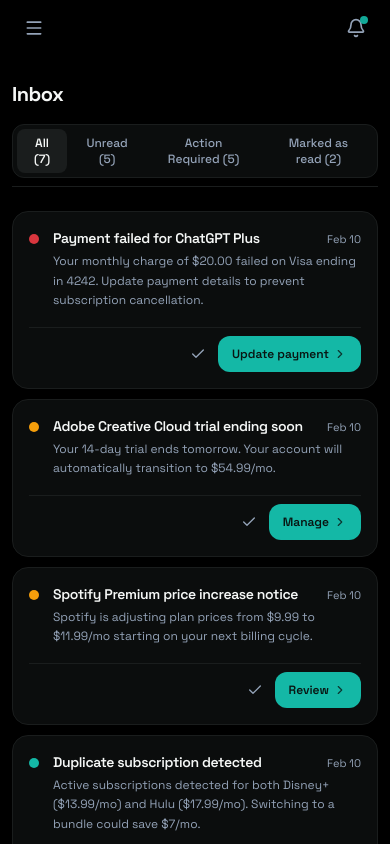
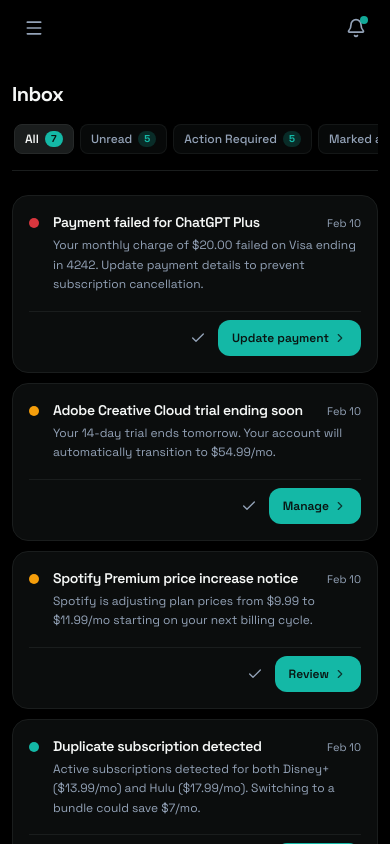
Before and after one commit to Annieberry25/subsync, a Next.js app: page /inbox in a window 390 px wide. Shown: the top 844 px of the page. Built offline with nearby package versions, Linux system fonts and the light colour scheme; no server answers.

Commit message:
refactor(ui): enhance mobile responsiveness for Inbox filters and Past Activity interactions

```diff
--- a/components/history/history-page-content.tsx
+++ b/components/history/history-page-content.tsx
@@ -82,6 +82,11 @@
   const textRef = useRef<HTMLParagraphElement>(null);
   const animationRef = useRef<Animation | null>(null);
   const [isHovered, setIsHovered] = useState(false);
+  const [isScrolled, setIsScrolled] = useState(false);
+
+  const touchStartX = useRef<number | null>(null);
+  const touchStartY = useRef<number | null>(null);
+  const isTouchSwiping = useRef(false);
 
   const handleMouseEnter = () => {
     if (!containerRef.current || !textRef.current) return;
@@ -124,27 +129,76 @@
     setIsHovered(false);
   };
 
+  const handleScroll = (e: React.UIEvent<HTMLDivElement>) => {
+    const scrollLeft = e.currentTarget.scrollLeft;
+    if (scrollLeft > 6) {
+      if (!isScrolled) setIsScrolled(true);
+    } else {
+      if (isScrolled) setIsScrolled(false);
+    }
+  };
+
+  const handleTouchStart = (e: React.TouchEvent) => {
+    touchStartX.current = e.touches[0].clientX;
+    touchStartY.current = e.touches[0].clientY;
+    isTouchSwiping.current = false;
+    if (animationRef.current) {
+      animationRef.current.cancel();
+      animationRef.current = null;
+    }
+  };
+
+  const handleTouchMove = (e: React.TouchEvent) => {
+    if (touchStartX.current !== null && touchStartY.current !== null) {
+      const diffX = Math.abs(e.touches[0].clientX - touchStartX.current);
+      const diffY = Math.abs(e.touches[0].clientY - touchStartY.current);
+      if (diffX > 6 && diffX > diffY) {
+        isTouchSwiping.current = true;
+      }
+    }
+  };
+
+  const handleClick = () => {
+    if (isTouchSwiping.current) {
+      return;
+    }
+    onClick();
+  };
+
   return (
     <div
-      onClick={onClick}
+      onClick={handleClick}
       onMouseEnter={handleMouseEnter}
       onMouseLeave={handleMouseLeave}
-      className="group cursor-pointer py-1.5 min-h-[28px] flex items-center"
+      onTouchStart={handleTouchStart}
+      onTouchMove={handleTouchMove}
+      className="group cursor-pointer py-2 px-3 sm:px-0 min-h-[32px] flex items-center w-full max-w-full overflow-hidden"
     >
+      <div className="relative w-full max-w-xl overflow-hidden flex items-center">
         <div
           ref={containerRef}
-        className="w-full max-w-xl overflow-hidden whitespace-nowrap"
+          onScroll={handleScroll}
+          className="w-full overflow-x-auto no-scrollbar whitespace-nowrap touch-pan-x scroll-smooth flex items-center"
+          style={{ WebkitOverflowScrolling: 'touch' }}
         >
           <p
             ref={textRef}
-          className={`text-xs sm:text-sm font-normal leading-relaxed inline-block transition-colors duration-200 ${
-            isHovered
-              ? 'text-[#F5F7F6] overflow-visible'
-              : 'text-[#94A3B8] truncate max-w-full'
+            className={`text-xs sm:text-sm font-normal leading-relaxed inline-block transition-colors duration-200 select-none ${
+              isHovered || isScrolled
+                ? 'text-[#F5F7F6]'
+                : 'text-[#94A3B8]'
             }`}
           >
             {activity.description}
           </p>
+        </div>
+
+        {/* Trailing ellipsis fade indicator for initial un-scrolled state */}
+        {!isScrolled && !isHovered && (
+          <div className="absolute right-0 top-0 bottom-0 w-8 pointer-events-none flex items-center justify-end bg-gradient-to-l from-[#000000] via-[#000000]/90 to-transparent pr-0.5 text-xs text-[#94A3B8]">
+            ...
+          </div>
+        )}
       </div>
     </div>
   );
@@ -246,7 +300,7 @@
   const headerInfo = sectionHeaderMeta[section] || sectionHeaderMeta.all;
 
   return (
-    <div className="space-y-6 sm:space-y-8 bg-ambient-grid min-h-[85vh] pb-32">
+    <div className="space-y-6 sm:space-y-8 bg-ambient-grid min-h-[85vh] pb-32 w-full max-w-full overflow-x-hidden">
       {/* Accessible DOM Heading */}
       <h1 className="sr-only">{headerInfo.title} - History</h1>
 
@@ -344,7 +398,7 @@
               /* MAIN ACTIVITY FEED LIST VIEW */
               <div className="space-y-4">
                 {/* Activity Filter Custom SaaS Dropdown sitting directly on page background */}
-                <div className="flex items-center justify-end gap-2">
+                <div className="flex items-center justify-end gap-2 px-3 sm:px-0">
                   <SlidersHorizontal className="w-4 h-4 text-[#94A3B8] shrink-0" />
                   <div ref={dropdownRef} className="relative inline-block text-left">
                     <button
--- a/components/inbox/inbox-page-content.tsx
+++ b/components/inbox/inbox-page-content.tsx
@@ -126,63 +126,52 @@
   const hasItemsToShow = displayedItems.length > 0;
 
   return (
-    <div className="space-y-6 max-w-4xl min-h-[85vh] pb-32">
+    <div className="space-y-6 max-w-4xl min-h-[85vh] pb-32 w-full max-w-full overflow-x-hidden">
       {/* Accessible DOM Heading */}
       <h1 className="sr-only">Inbox - Attention Center</h1>
 
       {/* HEADER & FILTER CONTROLS */}
-      <div className="flex flex-col sm:flex-row items-start sm:items-center justify-between gap-4 pb-2 border-b border-[#1A1D1D]">
+      <div className="flex flex-col sm:flex-row items-start sm:items-center justify-between gap-3 sm:gap-4 pb-3 border-b border-[#1A1D1D] w-full max-w-full overflow-x-hidden">
         <div className="flex items-center gap-3">
           <h2 className="text-xl font-bold text-[#F5F7F6] tracking-tight">Inbox</h2>
         </div>
 
         {/* Filter Tabs & Mark Read */}
-        <div className="flex items-center justify-between sm:justify-end gap-3 w-full sm:w-auto">
-          <div className="flex items-center gap-1 p-1 rounded-xl bg-[#0B0D0D] border border-[#1A1D1D]">
+        <div className="flex items-center justify-between sm:justify-end gap-2 w-full sm:w-auto max-w-full overflow-x-hidden">
+          <div className="flex items-center gap-1.5 sm:gap-1 overflow-x-auto no-scrollbar w-full sm:w-auto py-1 px-0.5 sm:p-1 rounded-none sm:rounded-xl bg-transparent sm:bg-[#0B0D0D] border-0 sm:border sm:border-[#1A1D1D] shrink-0">
+            {[
+              { id: 'all', label: 'All', count: items.length },
+              { id: 'unread', label: 'Unread', count: unreadCount },
+              { id: 'action_required', label: 'Action Required', count: actionRequiredCount },
+              { id: 'marked_as_read', label: 'Marked as read', count: readCount },
+            ].map((tab) => {
+              const isActive = activeTab === (tab.id as FilterTab);
+              return (
                 <button
+                  key={tab.id}
                   type="button"
-              onClick={() => setActiveTab('all')}
-              className={`px-3 py-1.5 rounded-lg text-xs font-medium transition-colors cursor-pointer ${
-                activeTab === 'all'
-                  ? 'bg-[#1A1D1D] text-[#F5F7F6] font-semibold'
-                  : 'text-[#94A3B8] hover:text-[#F5F7F6]'
+                  onClick={() => setActiveTab(tab.id as FilterTab)}
+                  className={`px-2.5 sm:px-3 py-1.5 rounded-lg text-xs font-medium transition-colors cursor-pointer whitespace-nowrap shrink-0 flex items-center gap-1.5 ${
+                    isActive
+                      ? 'bg-[#1A1D1D] text-[#F5F7F6] font-semibold border border-[#262929] sm:border-transparent'
+                      : 'bg-[#0B0D0D]/70 sm:bg-transparent text-[#94A3B8] hover:text-[#F5F7F6] border border-[#1A1D1D]/70 sm:border-transparent'
                   }`}
                 >
-              All ({items.length})
-            </button>
-            <button
-              type="button"
-              onClick={() => setActiveTab('unread')}
-              className={`px-3 py-1.5 rounded-lg text-xs font-medium transition-colors cursor-pointer ${
-                activeTab === 'unread'
-                  ? 'bg-[#1A1D1D] text-[#F5F7F6] font-semibold'
-                  : 'text-[#94A3B8] hover:text-[#F5F7F6]'
+                  <span>{tab.label}</span>
+                  <span
+                    className={`inline-flex items-center justify-center px-1.5 py-0.5 rounded-full text-[10px] font-bold min-w-[18px] h-4 leading-none transition-colors ${
+                      isActive
+                        ? 'bg-[#14B8A6] text-[#091512]'
+                        : tab.count > 0
+                        ? 'bg-[#14B8A6]/20 text-[#14B8A6]'
+                        : 'bg-[#1A1D1D] text-[#94A3B8]'
                     }`}
                   >
-              Unread ({unreadCount})
+                    {tab.count}
+                  </span>
                 </button>
-            <button
-              type="button"
-              onClick={() => setActiveTab('action_required')}
-              className={`px-3 py-1.5 rounded-lg text-xs font-medium transition-colors cursor-pointer ${
-                activeTab === 'action_required'
-                  ? 'bg-[#1A1D1D] text-[#F5F7F6] font-semibold'
-                  : 'text-[#94A3B8] hover:text-[#F5F7F6]'
-              }`}
-            >
-              Action Required ({actionRequiredCount})
-            </button>
-            <button
-              type="button"
-              onClick={() => setActiveTab('marked_as_read')}
-              className={`px-3 py-1.5 rounded-lg text-xs font-medium transition-colors cursor-pointer ${
-                activeTab === 'marked_as_read'
-                  ? 'bg-[#1A1D1D] text-[#F5F7F6] font-semibold'
-                  : 'text-[#94A3B8] hover:text-[#F5F7F6]'
-              }`}
-            >
-              Marked as read ({readCount})
-            </button>
+              );
+            })}
           </div>
         </div>
       </div>
```
Lines whose indentation alone changed are shown as unchanged.
